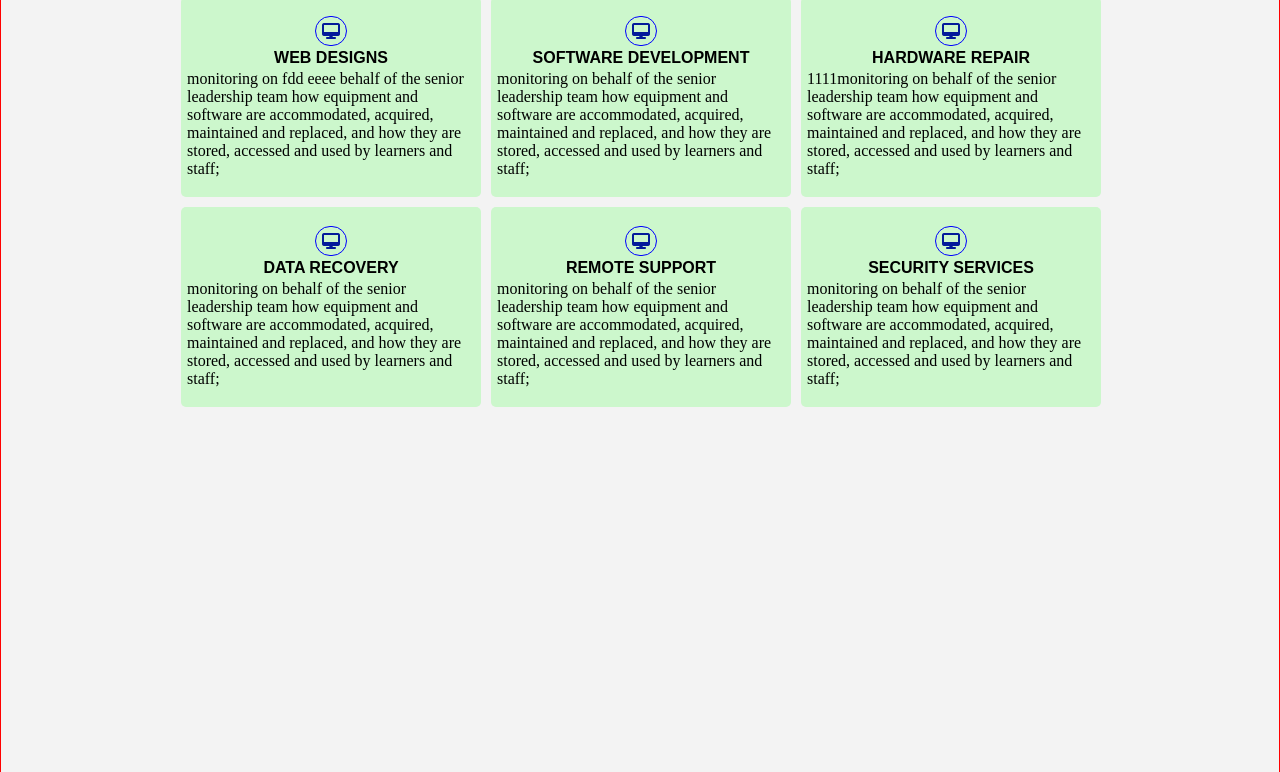
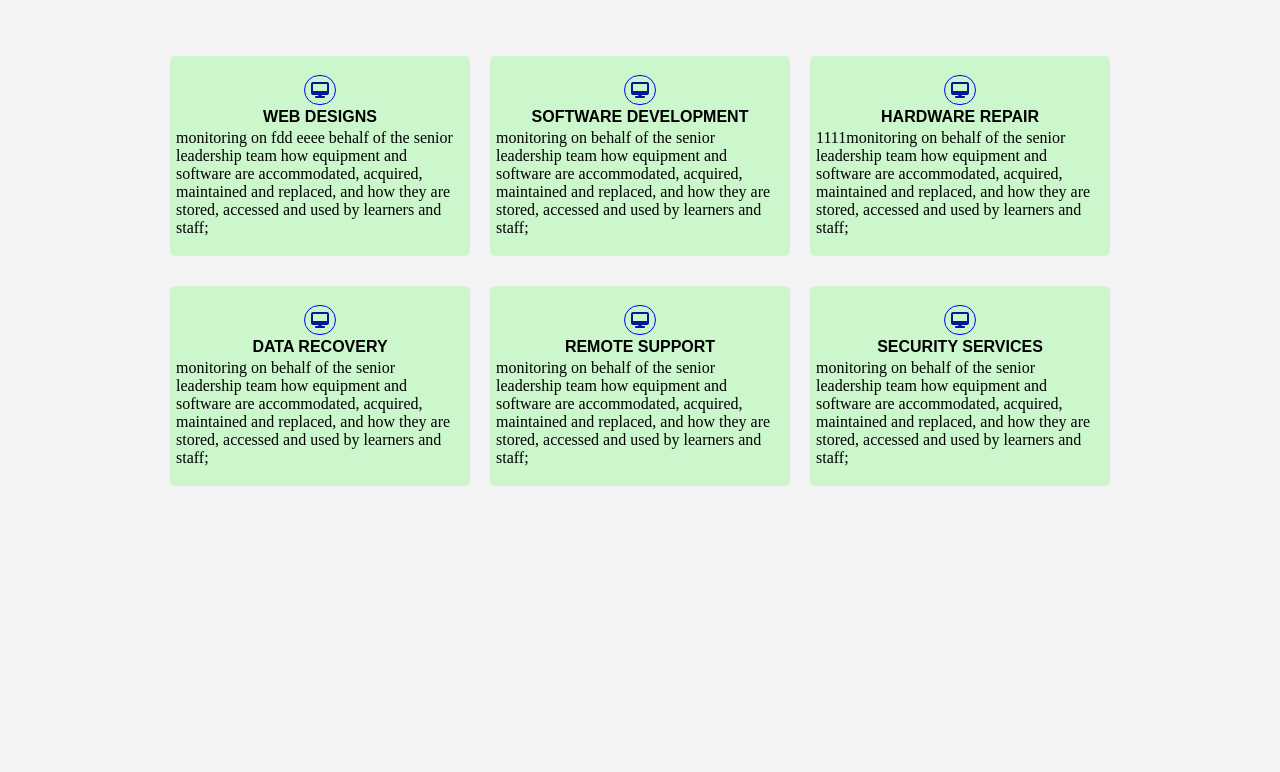
Before and after one commit to lewismurithi/Muzurih-ICT-Services, a plain HTML site: page index.html in a window 1280 px wide. Shown: the part 765-1537 px from the top of the page. Drawn offline with nearby package versions, Linux system fonts and the light colour scheme.

```diff
--- a/style.css
+++ b/style.css
@@ -13,7 +13,7 @@
     text-decoration: none;
 }
 html{
-  border: 1px solid red;
+
   scroll-behavior: smooth;
 }
 .navbar  .container{
@@ -105,13 +105,16 @@
 width: 100vw;
 grid-template-rows: repeat(2, 200px);
 grid-template-columns: repeat(3, minmax(150px, 300px));
-gap:10px;
+column-gap:20px;
+row-gap: 30px;
 justify-content: center;
+padding-top: 60px;
 }
 .services-card {
 display: flex;
 flex-direction: column;
 justify-content: center;
+text-align: left;
 align-items: center;
 height:200px;
 width: 300px;
@@ -137,6 +140,7 @@
   border: 1px solid blue;
   border-radius: 50px;
   padding: 6px;
+
 }
 /*---------ABOUT US----------------*/
 .About-us{
```
